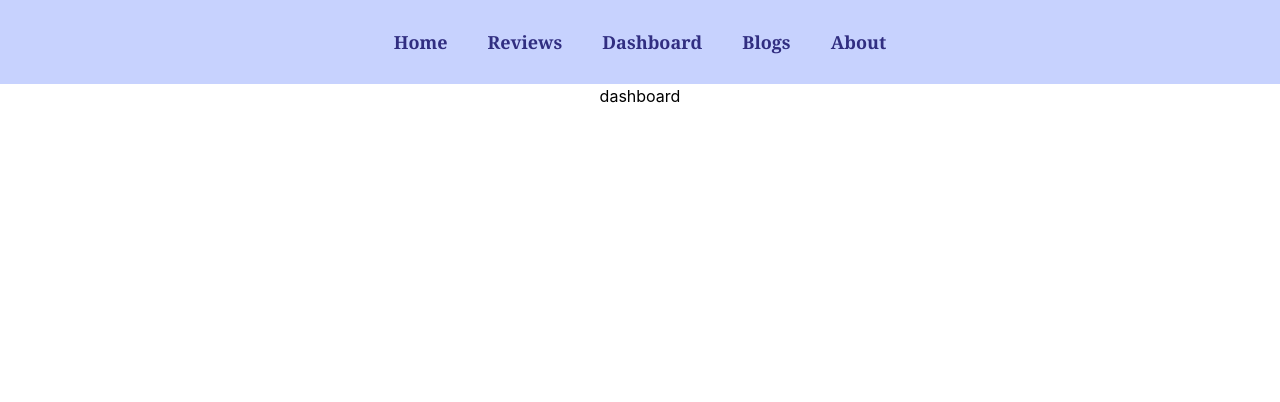
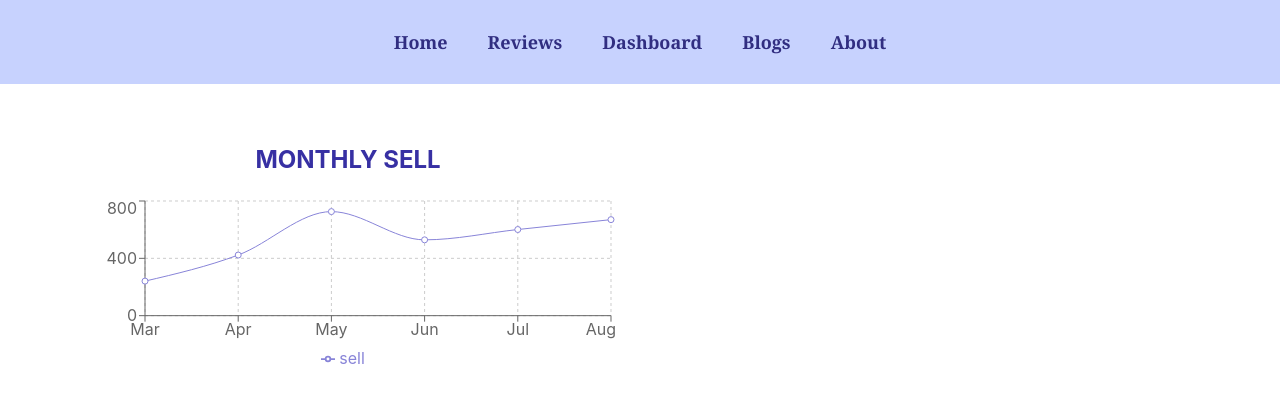
Before and after one commit to SaraAzmin/Product-Analysis-Website-with-React, a React (Create React App) app: page /dashboard in a window 1280 px wide. Shown: the top 402 px of the page. Built offline with nearby package versions, Linux system fonts and the light colour scheme.

Commit message:
line chart added

```diff
--- a/package.json
+++ b/package.json
@@ -6,10 +6,12 @@
     "@testing-library/jest-dom": "^5.16.3",
     "@testing-library/react": "^12.1.4",
     "@testing-library/user-event": "^13.5.0",
+    "axios": "^0.26.1",
     "react": "^18.0.0",
     "react-dom": "^18.0.0",
     "react-router-dom": "^6.3.0",
     "react-scripts": "5.0.0",
+    "recharts": "^2.1.9",
     "web-vitals": "^2.1.4"
   },
   "scripts": {
--- /dev/null
+++ b/public/chartData.json
@@ -0,0 +1,38 @@
+[
+    {
+        "month": "Mar",
+        "investment": 100000,
+        "sell": 241,
+        "revenue": 10401
+    },
+    {
+        "month": "Apr",
+        "investment": 200000,
+        "sell": 423,
+        "revenue": 24500
+    },
+    {
+        "month": "May",
+        "investment": 500000,
+        "sell": 726,
+        "revenue": 67010
+    },
+    {
+        "month": "Jun",
+        "investment": 500000,
+        "sell": 529,
+        "revenue": 40405
+    },
+    {
+        "month": "Jul",
+        "investment": 600000,
+        "sell": 601,
+        "revenue": 50900
+    },
+    {
+        "month": "Aug",
+        "investment": 700000,
+        "sell": 670,
+        "revenue": 61000
+    }
+]
--- /dev/null
+++ b/src/Hooks/useCharts.js
@@ -0,0 +1,16 @@
+import axios from 'axios';
+import React, { useEffect, useState } from 'react';
+
+const useCharts = () => {
+
+    const [data, setData] = useState([]);
+
+    useEffect(() => {
+        axios.get('chartData.json')
+            .then(data => setData(data.data))
+    }, []);
+
+    return [data, setData];
+};
+
+export default useCharts;
--- a/src/components/Dashboard/Dashboard.js
+++ b/src/components/Dashboard/Dashboard.js
@@ -1,9 +1,14 @@
 import React from 'react';
+import MyAreaChart from '../MyAreaChart/MyAreaChart';
+import MyLineChart from '../MyLineChart/MyLineChart';
 
 const Dashboard = () => {
     return (
-        <div>
-            <h1>dashboard</h1>
+        <div className='mx-20'>
+            <div className='grid grid-cols-1 lg:grid-cols-2 gap-12 py-10'>
+                <MyLineChart></MyLineChart>
+                <MyAreaChart></MyAreaChart>
+            </div>
         </div>
     );
 };
--- /dev/null
+++ b/src/components/MyAreaChart/MyAreaChart.js
@@ -0,0 +1,11 @@
+import React from 'react';
+
+const MyAreaChart = () => {
+    return (
+        <div>
+
+        </div>
+    );
+};
+
+export default MyAreaChart;
--- /dev/null
+++ b/src/components/MyLineChart/MyLineChart.js
@@ -0,0 +1,26 @@
+import React from 'react';
+import useCharts from '../../Hooks/useCharts';
+import { LineChart, Line, XAxis, YAxis, CartesianGrid, Tooltip, Legend, ResponsiveContainer } from 'recharts';
+
+const MyLineChart = () => {
+
+    const [data, setData] = useCharts([]);
+
+    return (
+        <div className='flex flex-col justify-center items-center'>
+            <h4 className='uppercase text-2xl font-bold my-5 text-indigo-800'>Monthly Sell</h4>
+            <ResponsiveContainer width="100%" aspect={3}>
+                <LineChart data={data}>
+                    <CartesianGrid strokeDasharray="3 3" />
+                    <XAxis dataKey="month" />
+                    <YAxis />
+                    <Tooltip />
+                    <Legend />
+                    <Line type="monotone" dataKey="sell" stroke="#8884d8" activeDot={{ r: 8 }} />
+                </LineChart>
+            </ResponsiveContainer>
+        </div>
+    );
+};
+
+export default MyLineChart;
--- a/src/components/Review/Review.js
+++ b/src/components/Review/Review.js
@@ -5,7 +5,7 @@ const Review = ({ review }) => {
         <div className='border-2 border-indigo-800 p-5'>
             <div className='flex justify-between border-b-2 border-indigo-800 pb-3 mb-3'>
                 <h4 className='font-medium text-xl'>{review.name}</h4>
-                <h4 className='font-bold text-2xl text-indigo-800'>{review.rating}</h4>
+                <h4 className='font-bold text-2xl text-indigo-800'><small className='font-light text-xs'>Rating: </small>{review.rating}</h4>
             </div>
             <p className='text-justify font-sans'>{review.review}</p>
         </div>
```
Also changed, not shown: 1 other file (tests, documents, lock files or other folders).
